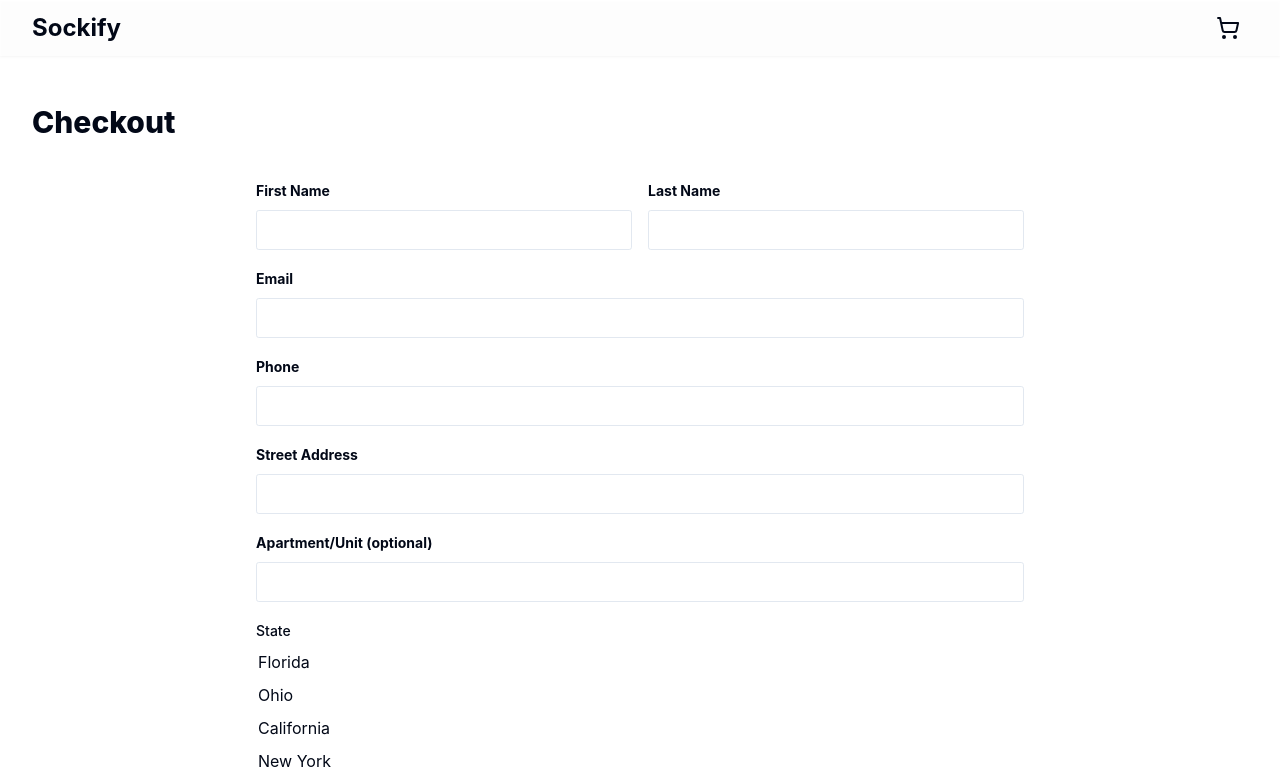
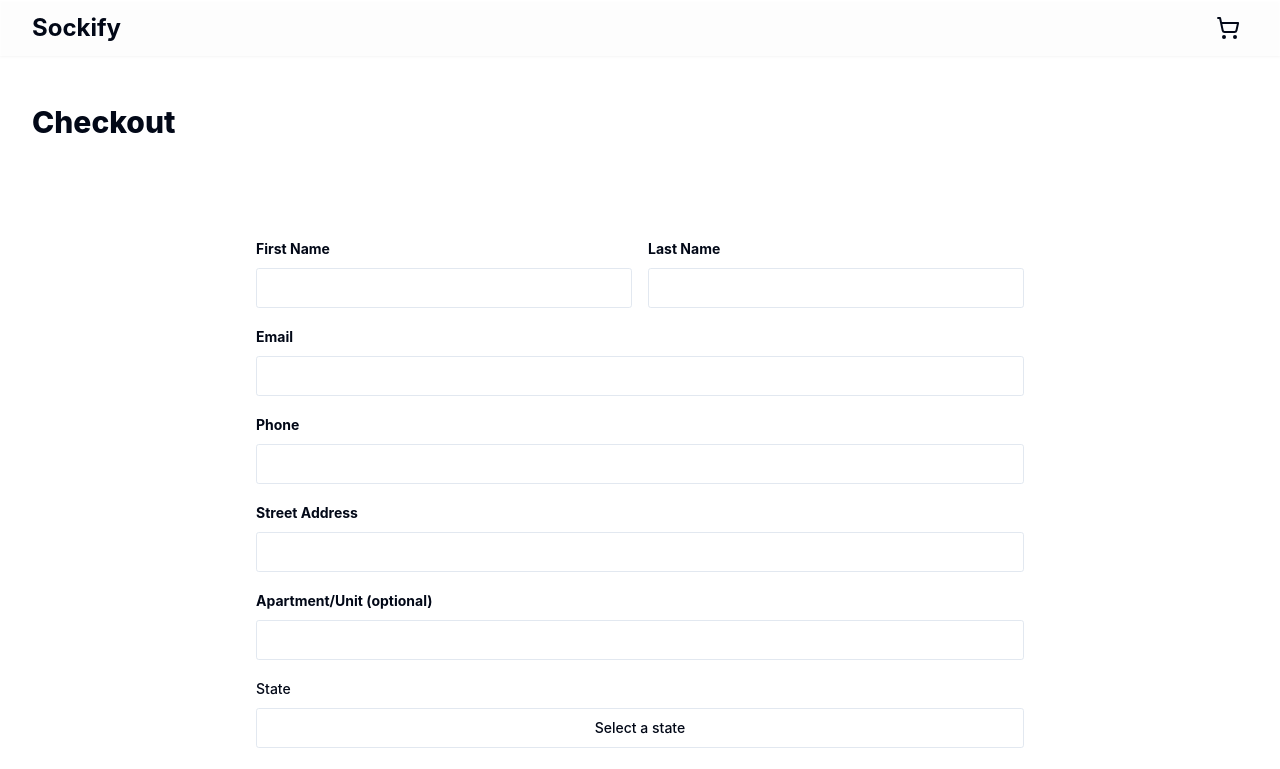
Before and after one commit to sockify/sockify, a React (Vite) app in the folder web-client/: page /cart/checkout in a window 1280 px wide. Shown: the top 769 px of the page. Built offline with nearby package versions, Linux system fonts and the light colour scheme.

Commit message:
Change state to dropdown menu

```diff
--- a/web-client/src/pages/CheckoutPage.tsx
+++ b/web-client/src/pages/CheckoutPage.tsx
@@ -14,7 +14,12 @@ import {
     FormMessage,
 } from "@/components/ui/form";
 import { Input } from "@/components/ui/input";
-import { Select } from "@/components/ui/select";
+import {
+    DropdownMenu,
+    DropdownMenuContent,
+    DropdownMenuItem,
+    DropdownMenuTrigger,
+} from "@/components/ui/dropdown-menu";
 
 const checkoutSchema = z.object({
     firstname: z.string().min(1, "First name is required").max(32, "First name must be 32 characters or less"),
@@ -48,6 +53,8 @@ export default function CheckoutPage() {
         console.log("Form data:", data);
         // Add your Stripe integration logic for payment here
     };
+
+    const states = ["FL", "OH", "CA", "NY", "TX"]; // Add more states as needed
 
     return (
         <div className="mx-auto px-4 py-12 2xl:container md:px-8">
@@ -149,19 +156,29 @@ export default function CheckoutPage() {
                                 <FormItem>
                                     <FormLabel>State</FormLabel>
                                     <FormControl>
-                                        <Select placeholder="Select a state" {...field} className="w-full">
-                                            <option value="FL">Florida</option>
-                                            <option value="OH">Ohio</option>
-                                            <option value="CA">California</option>
-                                            <option value="NY">New York</option>
-                                            <option value="TX">Texas</option>
-                                            {/* Add more options as needed */}
-                                        </Select>
+                                        <DropdownMenu>
+                                            <DropdownMenuTrigger asChild>
+                                                <Button variant="outline" className="w-full">
+                                                    {field.value || "Select a state"}
+                                                </Button>
+                                            </DropdownMenuTrigger>
+                                            <DropdownMenuContent className="w-full">
+                                                {states.map((state) => (
+                                                    <DropdownMenuItem
+                                                        key={state}
+                                                        onSelect={() => field.onChange(state)}
+                                                    >
+                                                        {state}
+                                                    </DropdownMenuItem>
+                                                ))}
+                                            </DropdownMenuContent>
+                                        </DropdownMenu>
                                     </FormControl>
                                     <FormMessage />
                                 </FormItem>
                             )}
                         />
+
 
                         <FormField
                             control={form.control}
```
